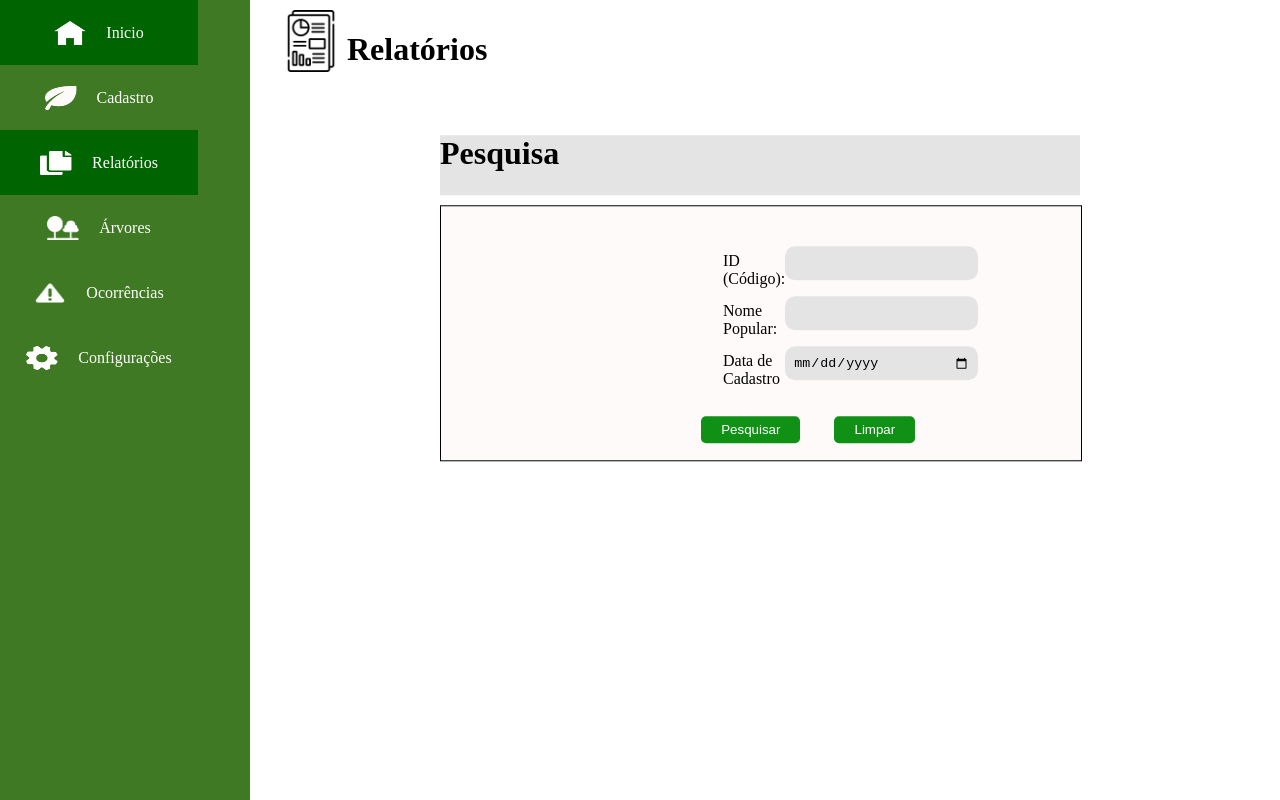
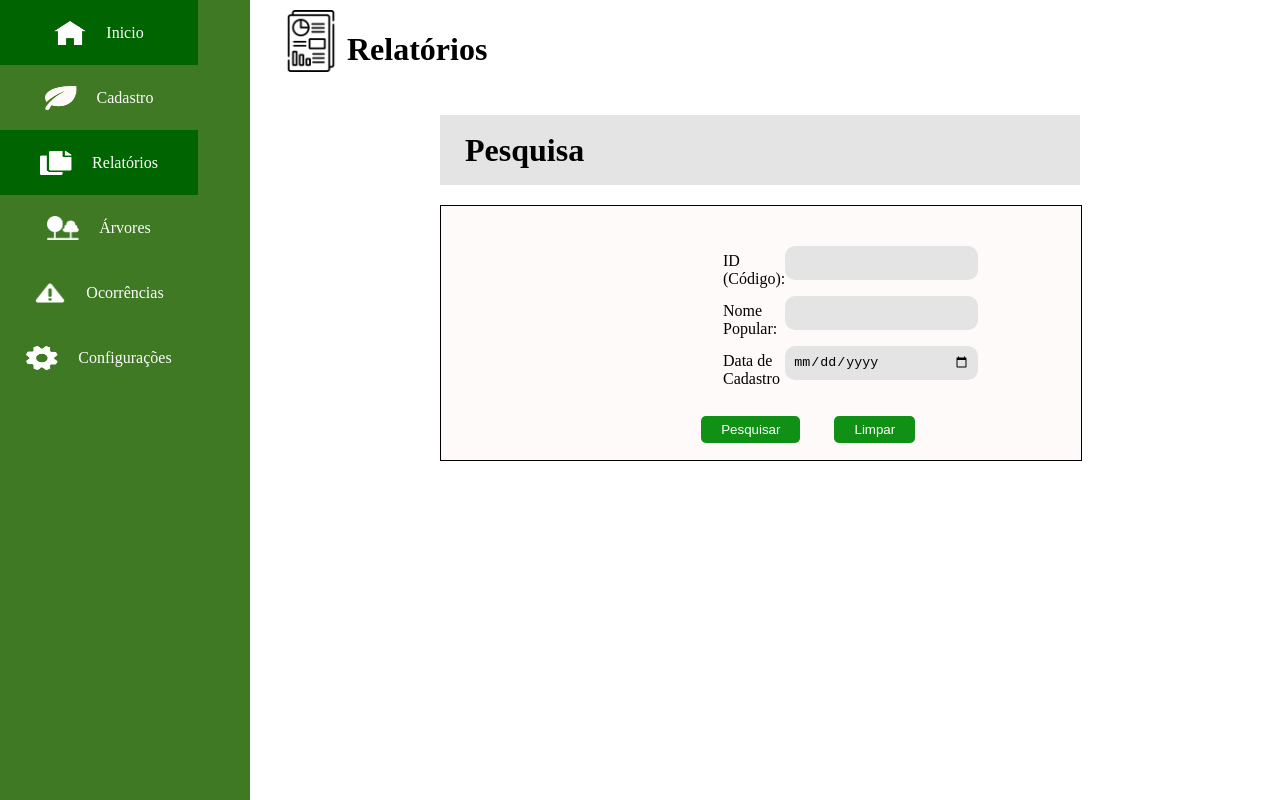
Before and after one commit to Limaisaias-ux/sgau, a React (Create React App) app: page /relatorios in a window 1280 px wide. Shown: the top 800 px of the page. Built offline with nearby package versions, Linux system fonts and the light colour scheme.

Commit message:
fix: h1 no componente de relatorio

```diff
--- a/src/pages/Relatorios.css
+++ b/src/pages/Relatorios.css
@@ -25,10 +25,16 @@
 
 .pqs{
     background-color: #E4E4E4;
-    height: 60px;
-    margin-bottom: 10px;
+    height: 70px;
+    margin-bottom: 20px;
+    display: flex;
+    flex-direction: column-reverse;
+    justify-content: center;
 }
 
+.pqs > h1 {
+    margin-left: 25px;
+}
 
 .relabel {
     margin-left: 250px;
```
